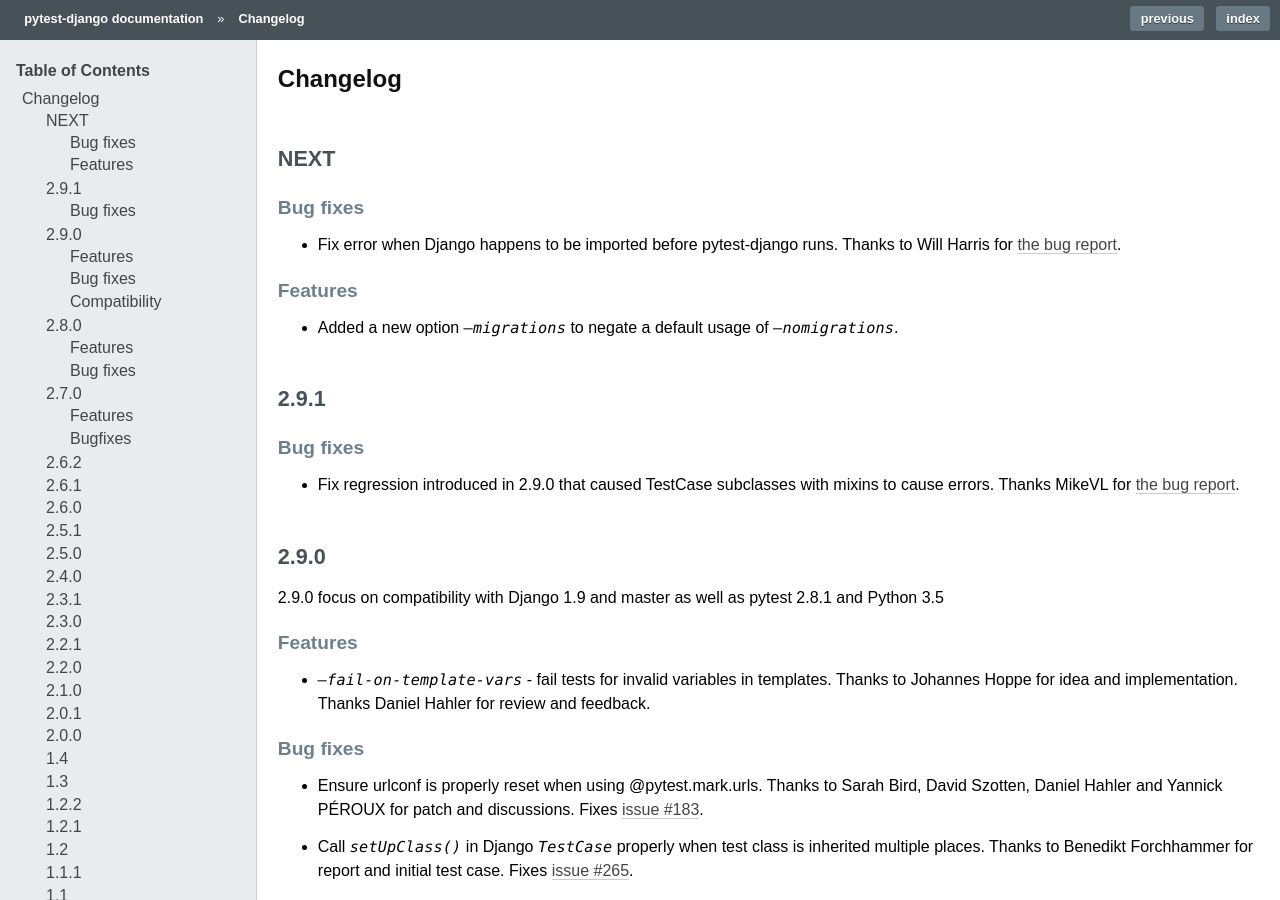
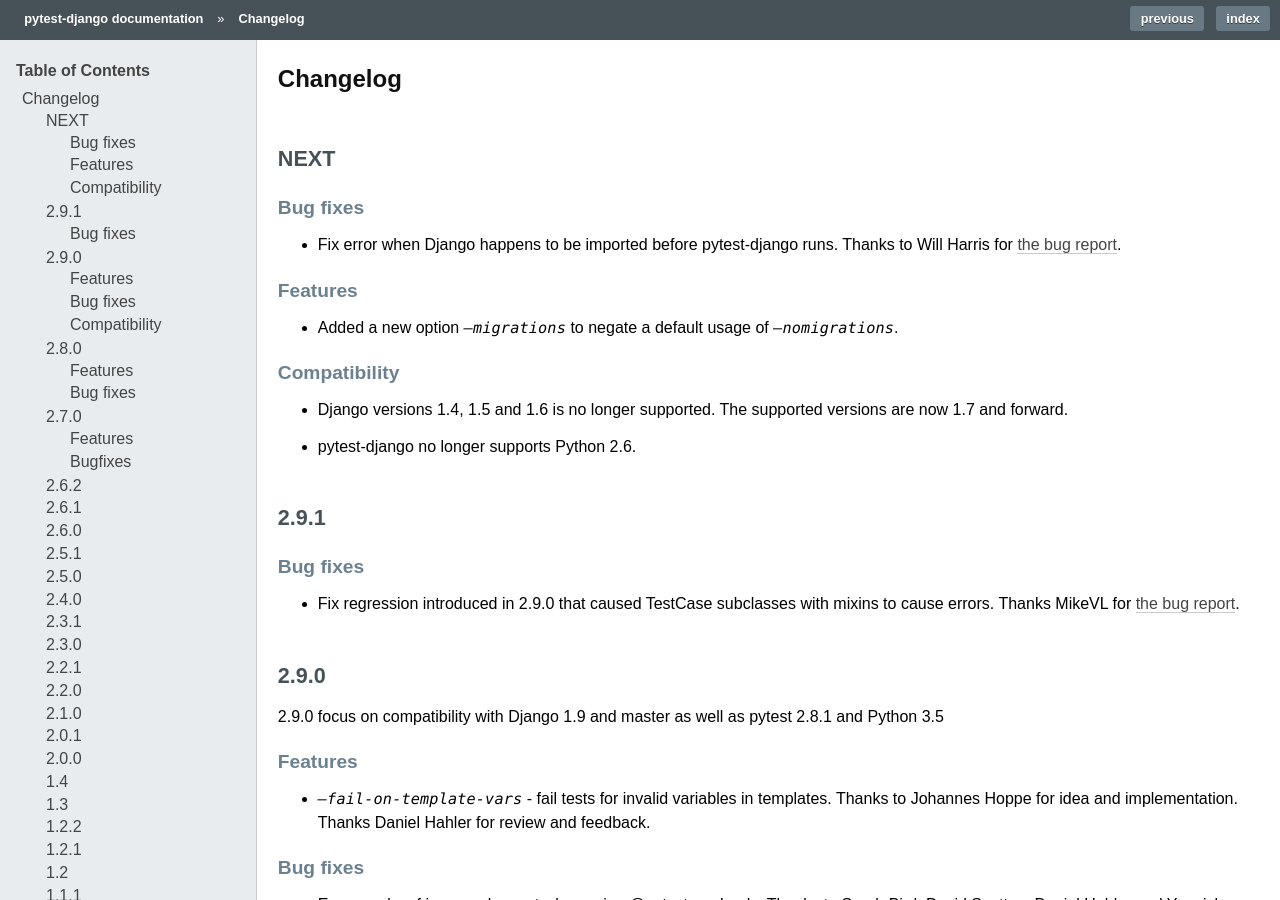
Before and after one commit to pytest-dev/pytest-django, a Sphinx documentation site: the page built from docs/changelog.rst, in a window 1280 px wide and 900 px high. Built offline with Sphinx 7.4.7, drawn with Linux system fonts in a browser that asks for light colours.

Commit message:
Changelog entry

```diff
--- a/docs/changelog.rst
+++ b/docs/changelog.rst
@@ -14,6 +14,12 @@
 ^^^^^^^^
 * Added a new option `--migrations` to negate a default usage of
   `--nomigrations`.
+
+Compatibility
+^^^^^^^^^^^^^
+* Django versions 1.4, 1.5 and 1.6 is no longer supported. The supported
+  versions are now 1.7 and forward.
+* pytest-django no longer supports Python 2.6.
 
 2.9.1
 -----
```
